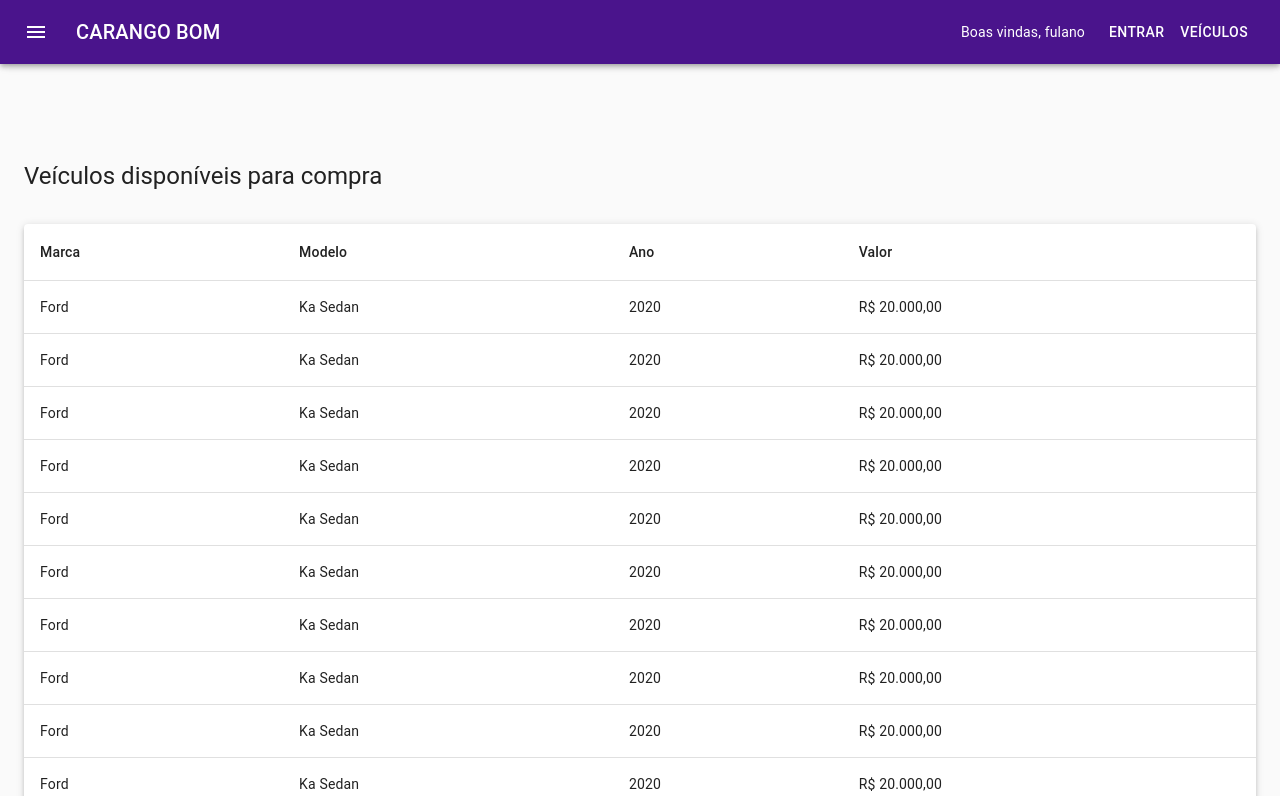
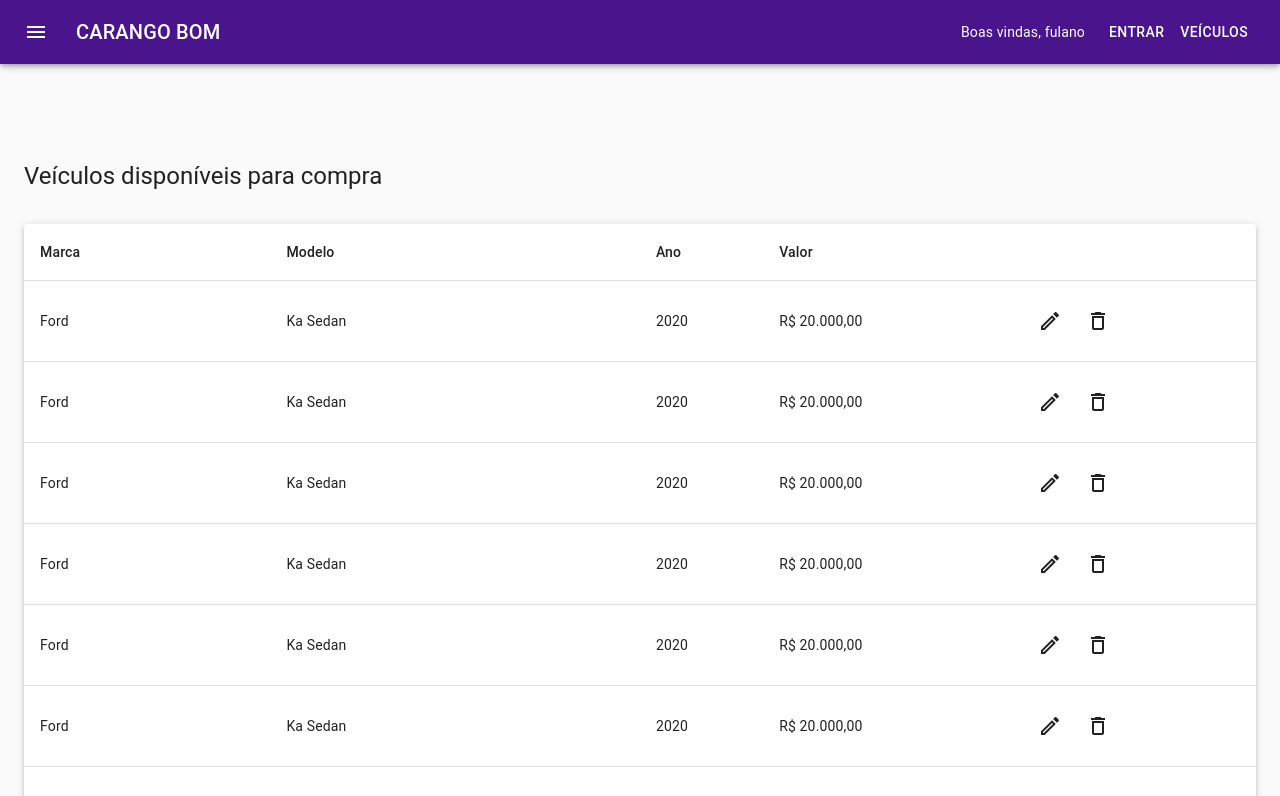
Before and after one commit to CaelumAulas/aceleratw-turma3-grupo1-frontend, a React (Create React App) app: page / in a window 1280 px wide. Shown: the top 796 px of the page. Built offline with nearby package versions, Linux system fonts and the light colour scheme.

Commit message:
Adds actions to vehicle table

```diff
--- a/src/components/VehicleTable/VehicleTable.js
+++ b/src/components/VehicleTable/VehicleTable.js
@@ -1,3 +1,4 @@
+import IconButton from '@material-ui/core/IconButton'
 import Paper from '@material-ui/core/Paper'
 import Table from '@material-ui/core/Table'
 import TableBody from '@material-ui/core/TableBody'
@@ -5,6 +6,8 @@ import TableCell from '@material-ui/core/TableCell'
 import TableContainer from '@material-ui/core/TableContainer'
 import TableHead from '@material-ui/core/TableHead'
 import TableRow from '@material-ui/core/TableRow'
+import DeleteOutlineIcon from '@material-ui/icons/DeleteOutline'
+import EditOutlinedIcon from '@material-ui/icons/EditOutlined'
 import React from 'react'
 import { formatToCurrency } from '../../infraestructure/currency'
 
@@ -14,10 +17,11 @@ export default function VehicleTable({ vehicles }) {
       <Table aria-label="simple table">
         <TableHead>
           <TableRow>
-            <TableCell>Marca</TableCell>
-            <TableCell>Modelo</TableCell>
-            <TableCell>Ano</TableCell>
-            <TableCell>Valor</TableCell>
+            <TableCell width="20%">Marca</TableCell>
+            <TableCell width="30%">Modelo</TableCell>
+            <TableCell width="10%">Ano</TableCell>
+            <TableCell width="20%">Valor</TableCell>
+            <TableCell width="20%"></TableCell>
           </TableRow>
         </TableHead>
         <TableBody>
@@ -29,6 +33,14 @@ export default function VehicleTable({ vehicles }) {
               <TableCell>{vehicle.model}</TableCell>
               <TableCell>{vehicle.year}</TableCell>
               <TableCell>{formatToCurrency(vehicle.price)}</TableCell>
+              <TableCell>
+                <IconButton color="inherit" aria-label="Editar item">
+                  <EditOutlinedIcon />
+                </IconButton>
+                <IconButton color="inherit" aria-label="Apagar item">
+                  <DeleteOutlineIcon />
+                </IconButton>
+              </TableCell>
             </TableRow>
           ))}
         </TableBody>
```
